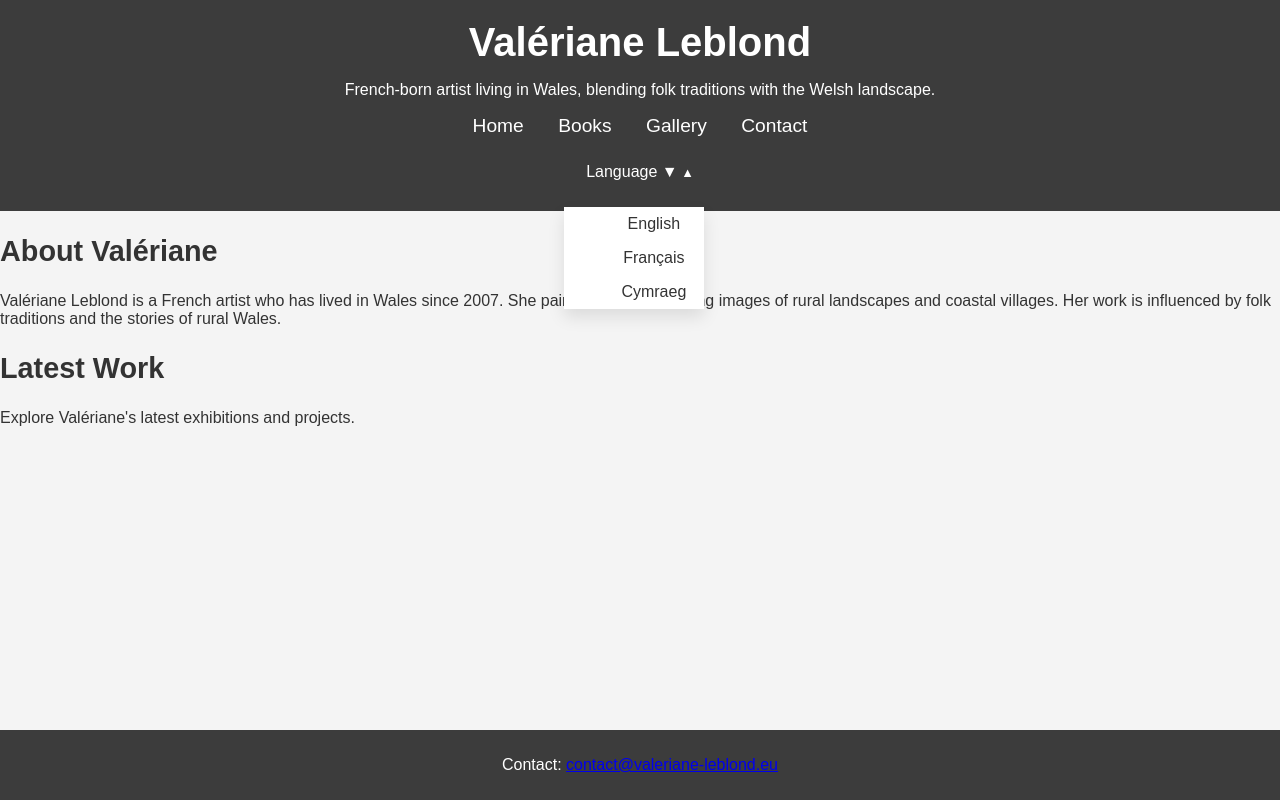
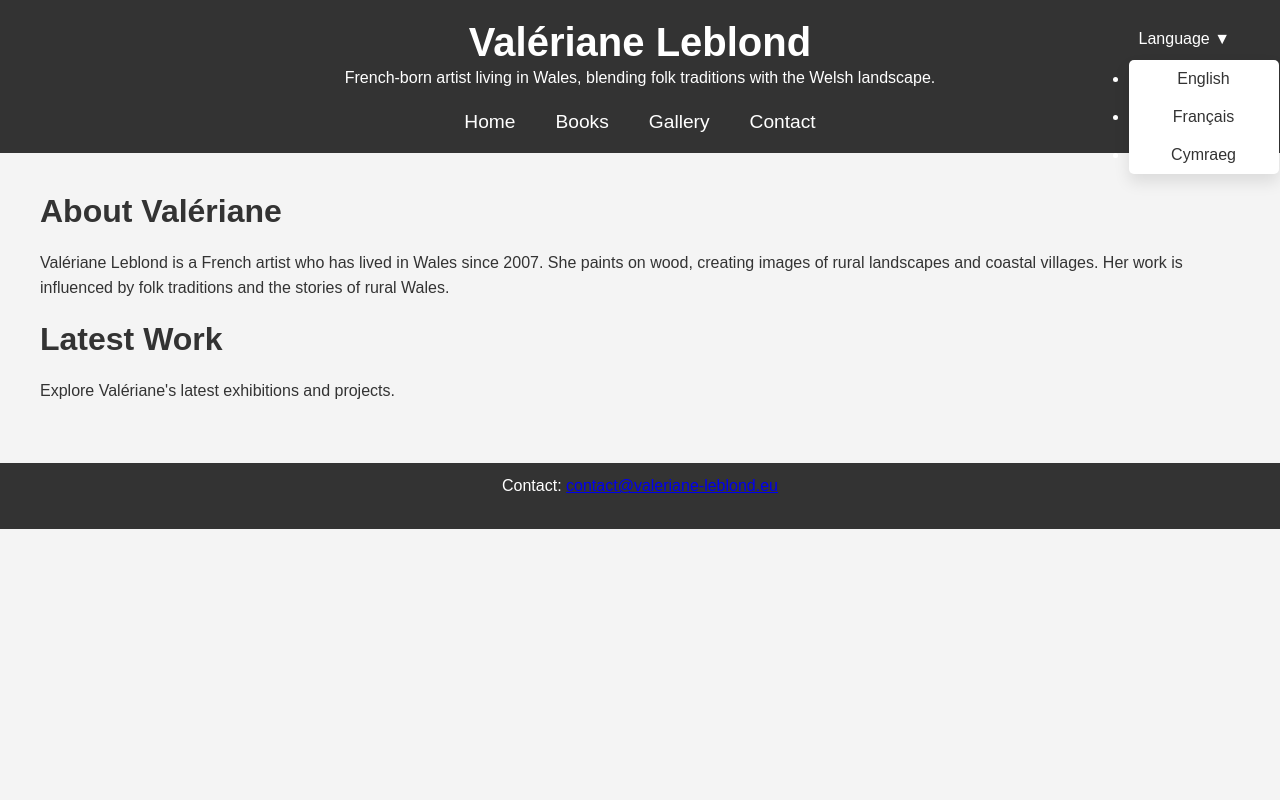
Before and after one commit to LemonsquizzerTHECOOL/valeriane-leblond-website, a plain HTML site: page index.html in a window 1280 px wide. Both pictures are taken after a click on the button "Language ▼". Drawn offline with Linux system fonts and the light colour scheme; files that its build step writes are made by us from their sources; files whose address does not match are found by name.

Commit message:
Update styles.css

```diff
--- a/styles.css
+++ b/styles.css
@@ -1,67 +1,71 @@
 /* General Styles */
-body {
-  font-family: Arial, sans-serif;
+* {
   margin: 0;
   padding: 0;
+  box-sizing: border-box;
+}
+
+body {
+  font-family: 'Arial', sans-serif;
   background-color: #f4f4f4;
   color: #333;
 }
 
 header {
-  background-color: #3c3c3c;
+  background-color: #333;
   color: #fff;
-  padding: 20px;
+  padding: 20px 40px;
   text-align: center;
+  position: sticky;
+  top: 0;
+  z-index: 10;
 }
 
 h1 {
-  margin: 0;
   font-size: 2.5rem;
 }
 
-h2 {
-  font-size: 1.8rem;
+nav {
+  margin-top: 20px;
 }
 
 nav ul {
   list-style: none;
-  padding: 0;
+  display: flex;
+  justify-content: center;
 }
 
 nav ul li {
-  display: inline;
-  margin: 0 15px;
+  margin: 0 20px;
 }
 
 nav ul li a {
   color: #fff;
   text-decoration: none;
   font-size: 1.2rem;
+  transition: color 0.3s;
 }
 
-footer {
-  background-color: #3c3c3c;
-  color: #fff;
-  text-align: center;
-  padding: 10px 0;
-  position: fixed;
-  bottom: 0;
-  width: 100%;
+nav ul li a:hover {
+  color: #f5a623;
 }
 
 /* Language Dropdown */
 .language-dropdown {
-  position: relative;
-  display: inline-block;
+  position: absolute;
+  top: 20px;
+  right: 40px;
 }
 
 .language-dropdown button {
-  background-color: #3c3c3c;
+  background-color: #333;
   color: #fff;
   padding: 10px;
   font-size: 1rem;
   border: none;
   cursor: pointer;
+  display: flex;
+  align-items: center;
 }
 
 .language-dropdown button:focus {
@@ -71,15 +75,16 @@ footer {
 #language-menu {
   display: none;
   position: absolute;
-  top: 100%;
-  right: 0;
+  top: 40px;
   background-color: #fff;
   box-shadow: 0 8px 16px rgba(0, 0, 0, 0.1);
-  min-width: 100px;
+  width: 150px;
+  border-radius: 5px;
 }
 
 #language-menu li {
-  padding: 8px 12px;
+  padding: 10px;
+  text-align: center;
 }
 
 #language-menu li a {
@@ -89,29 +94,50 @@ footer {
 }
 
 #language-menu li a:hover {
-  background-color: #f0f0f0;
+  background-color: #f5a623;
 }
 
-/* Gallery */
+/* Gallery Page */
 .gallery {
   display: grid;
   grid-template-columns: repeat(3, 1fr);
   gap: 20px;
-  margin-top: 20px;
+  padding: 40px;
 }
 
 .gallery img {
   width: 100%;
-  height: auto;
-  border-radius: 8px;
+  border-radius: 10px;
+  box-shadow: 0 4px 8px rgba(0, 0, 0, 0.1);
+  transition: transform 0.3s ease;
 }
 
-/* Dropdown Arrow Animation */
-#language-btn::after {
-  content: " ▼";
-  font-size: 0.8rem;
+.gallery img:hover {
+  transform: scale(1.05);
 }
 
-.language-dropdown.open #language-btn::after {
-  content: " ▲";
+/* Content Page Layout */
+main {
+  padding: 40px;
 }
+
+h2 {
+  font-size: 2rem;
+  margin-bottom: 20px;
+}
+
+p {
+  line-height: 1.6;
+  margin-bottom: 20px;
+}
+
+/* Footer */
+footer {
+  background-color: #333;
+  color: #fff;
+  text-align: center;
+  padding: 10px 0;
+  position: relative;
+  bottom: 0;
+  width: 100%;
+}
```
